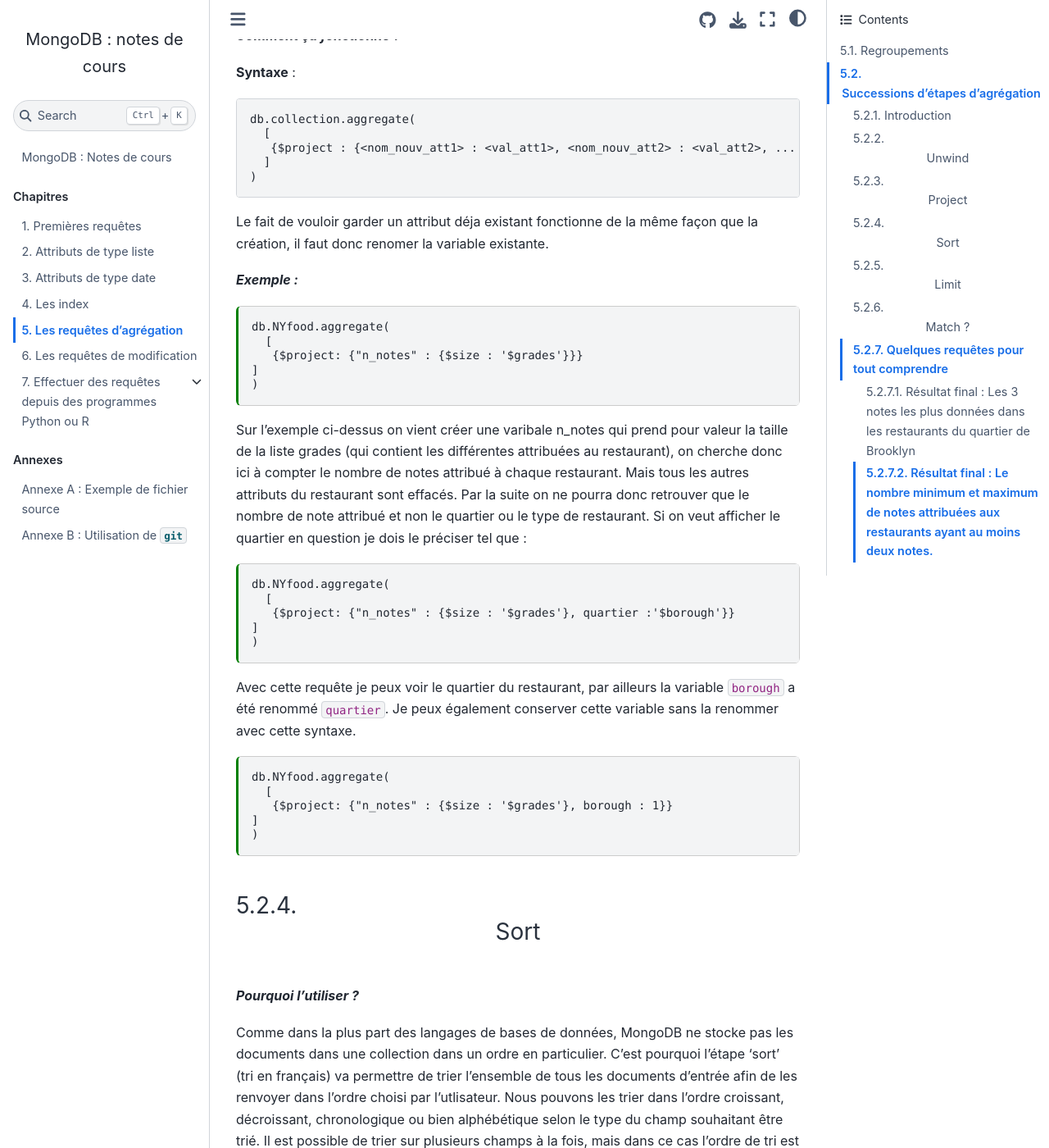
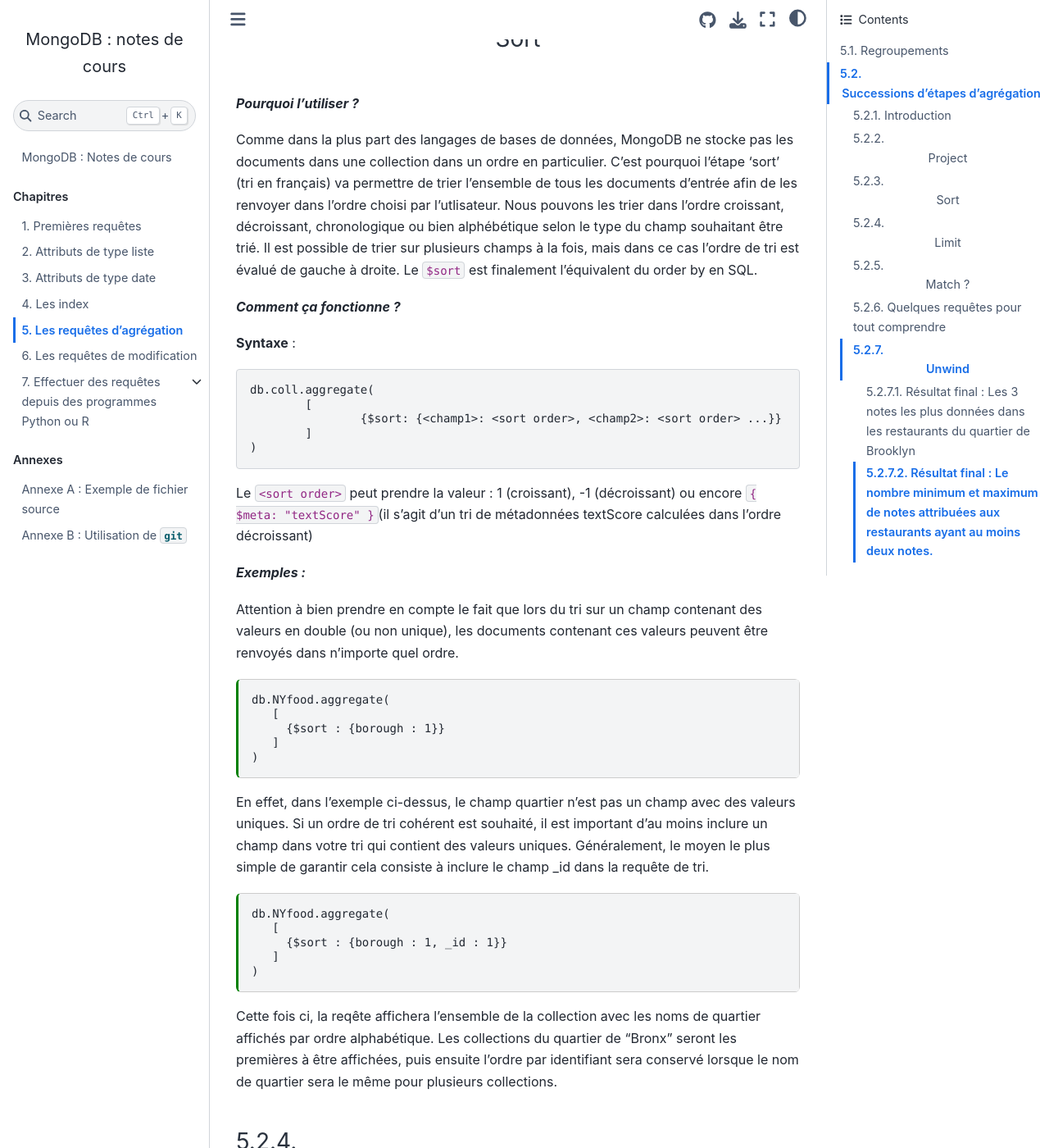
Before and after one commit to rtavenar/mongo_book, a Jupyter Book: the page built from content/05_agreg.md, in a window 1280 px wide and 1400 px high, scrolled down 2453 px. Shown: the whole window at 82% size. Built offline with Jupyter Book 1.0.4 settings and Sphinx 7.4.7 and the Sphinx Book theme 1.1.4, drawn with Linux system fonts in a browser that asks for light colours; some of the changed text lies outside the part shown.

Commit message:
Modif suite remarque
- modification de db.collection en db.coll dans tout les exemples
- Parti sur $unwid à la fin, $project plus pertinent en 1 à mon gout
- je --> on

````diff
--- a/content/05_agreg.md
+++ b/content/05_agreg.md
@@ -34,48 +34,13 @@ Les successions d'étapes d'agrégations vont permettre d'obtenir des requêtes
 Contrairement à SQL où l'ordre est pré-défini (SELECT FROM WHERE ORDER BY), ici ce n'est pas le cas, il n'empêche que **l'ordre dans lequel on place
 nos étapes est crucial.**
 
-Nos étapes peuvent toutes être effectuées une à une et indépendamment. En fait, à l'intérieur de notre `db.collection.aggregate([])`, il y aura notre liste d'étapes,
+Nos étapes peuvent toutes être effectuées une à une et indépendamment. En fait, à l'intérieur de notre `db.coll.aggregate([])`, il y aura notre liste d'étapes,
 contenues dans des crochets et séparées par des virgules, qui s'effectueront sur les données que **l'étape d'avant aura rendu.**
 
 Il peut donc être intéressant d'éxécuter le code étape par étape pour savoir sur quelles données on travaille à un moment donné.
 
 Commençons par regarder ce que peut faire chaque étape.
 
-
-### <center> Unwind </center>
-
-***Pourquoi l'utiliser ?***
-
-Il arrive que les documents de certaines collections possèdent pour attribut une liste. Lorsque l'on effectue une requête d'aggrégation il peut être nécéssaire d'agir non pas sur la liste mais sur chaque élement de la liste. Pour cela on utilise la commande `$unwid`. Elle permet pour chaque élément de la liste de dupliquer le document  pour chaque valeur de la liste.
-
-***Comment ça fonctionne ?***
-
-**Syntaxe** :
-```{code-cell}
-db.collection.aggregate(
-  [
-   {$unwid : "$att"}}
-  ]
-)
-```
-En général un `$unwid` seul a peu d'intérêt, `$att` est une liste de taille 10 que la collection comporte 1000 individus, la requête d'exemple renvenra un résultat de 10 000 lignes (10 * 1000)
-
-***Exemple***
-```{code-cell}
-db.NYfood.aggregate(
-  [
-   {$unwind :"$grades"},
-   {$group: {_id : '$grades.grade',
-             n: {$sum:1}}
-    },
-  ]
-)
-
-```
-Voici un exemple concret d'utilisation d'un `$unwid`. Dans la requête on cherche à compter le nombre de A ayant été attribués à l'ensemble des restaurants de la collection, puis le nombre de B, C ....
-Pour que cette requête fonction le `$unwid` est obligatoire sinon on considère la liste entière des notes et ne peux donc pas compter.
-
-Il n'existe pas réelement d'équivalent SQL au `$unwid`. Néanmoins il se rapproche d'une opération de jointure sans aucun filtre.
 
 ### <center> Project </center>
 ***Pourquoi l'utiliser ?***
@@ -85,7 +50,7 @@ Il peut arriver lors d'une requête d'aggrégation de vouloir créer de nouvelle
 
 **Syntaxe** :
 ```
-db.collection.aggregate(
+db.coll.aggregate(
   [
    {$project : {<nom_nouv_att1> : <val_att1>, <nom_nouv_att2> : <val_att2>, ... }}
   ]
@@ -103,7 +68,7 @@ db.NYfood.aggregate(
 )
 ```
 Sur l’exemple ci-dessus on vient créer une varibale n_notes qui prend pour valeur la taille de la liste grades (qui contient les différentes attribuées au restaurant), on cherche donc ici à compter le nombre de notes attribué à chaque restaurant. Mais tous les autres attributs du restaurant sont effacés. Par la suite on ne pourra donc retrouver que le nombre de note attribué et non le quartier ou le type de restaurant.
-Si on veut afficher le quartier en question je dois le préciser tel que :
+Si on veut afficher le quartier en question on doit le préciser tel que :
 ```{code-cell}
 db.NYfood.aggregate(
   [
@@ -133,9 +98,9 @@ Le `$sort` est finalement l'équivalent du order by en SQL.
 
 **Syntaxe** :
 ```
-db.collection.aggregate(
+db.coll.aggregate(
 	[
-		{ $sort: {<champ1>: <sort order>, <champ2>: <sort order> ...}}
+		{$sort: {<champ1>: <sort order>, <champ2>: <sort order> ...}}
 	]
 )
 ```
@@ -172,7 +137,7 @@ L'étape `$limit` va simplement permettre de limiter le nombre de documents voul
 
 **Syntaxe** :
 ```
-db.collection.aggregate(
+db.coll.aggregate(
 	[
 		{$limit : 5}
 	]
@@ -221,6 +186,41 @@ Trouver un équivalent ici en SQL paraît compliqué avec le unwind, mais par é
 * `$limit` : dans ce précédent tableau, on ne rend que les trois premiers résultats.
 
 
+### <center> Unwind </center>
+
+***Pourquoi l'utiliser ?***
+
+Il arrive que les documents de certaines collections possèdent pour attribut une liste. Lorsque l'on effectue une requête d'aggrégation il peut être nécéssaire d'agir non pas sur la liste mais sur chaque élement de la liste. Pour cela on utilise la commande `$unwid`. Elle permet pour chaque élément de la liste de dupliquer le document  pour chaque valeur de la liste.
+
+***Comment ça fonctionne ?***
+
+**Syntaxe** :
+```{code-cell}
+db.coll.aggregate(
+  [
+   {$unwid : "$att"}}
+  ]
+)
+```
+En général un `$unwid` seul a peu d'intérêt, `$att` est une liste de taille 10 que la collection comporte 1000 individus, la requête d'exemple renvenra un résultat de 10 000 lignes (10 * 1000)
+
+***Exemple***
+```{code-cell}
+db.NYfood.aggregate(
+  [
+   {$unwind :"$grades"},
+   {$group: {_id : '$grades.grade',
+             n: {$sum:1}}
+    },
+  ]
+)
+
+```
+Voici un exemple concret d'utilisation d'un `$unwid`. Dans la requête on cherche à compter le nombre de A ayant été attribués à l'ensemble des restaurants de la collection, puis le nombre de B, C ....
+Pour que cette requête fonction le `$unwid` est obligatoire sinon on considère la liste entière des notes et ne peux donc pas compter.
+
+Il n'existe pas réelement d'équivalent SQL au `$unwid`. Néanmoins il se rapproche d'une opération de jointure sans aucun filtre.
+
 #### Résultat final : Les 3 notes les plus données dans les restaurants du quartier de Brooklyn
 
 ``` {code-cell}
````
